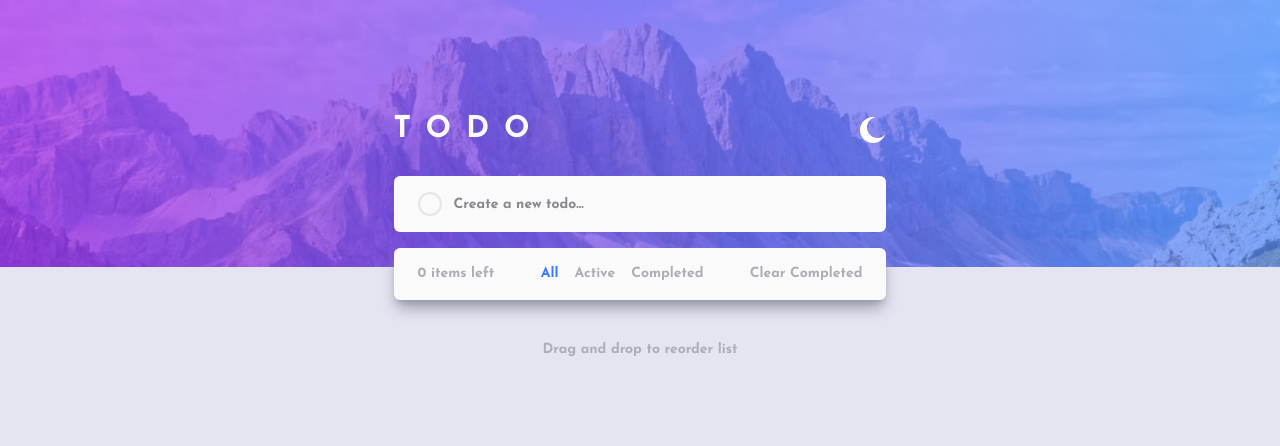
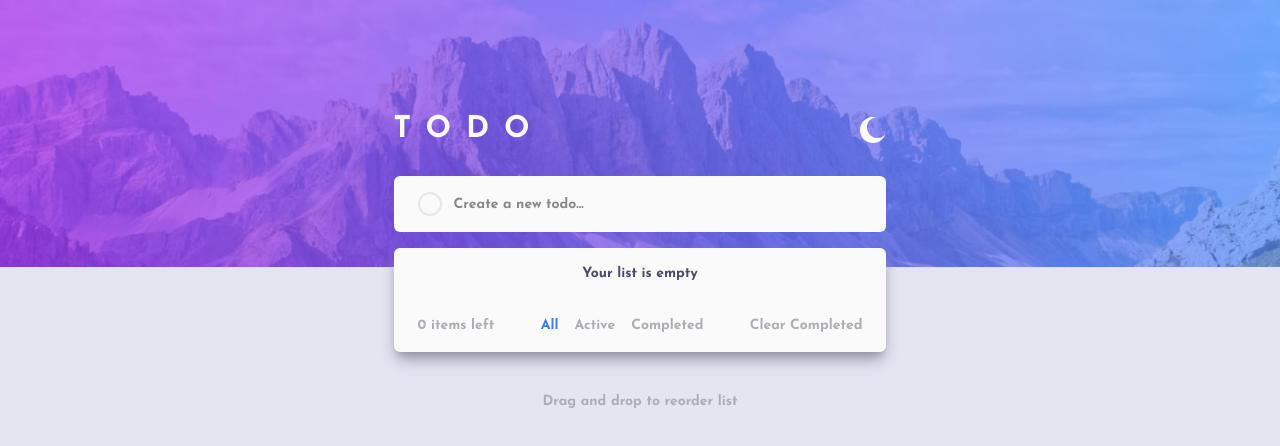
Before and after one commit to tezarsurya/todo-app, a React (Vite) app: page / in a window 1280 px wide. Shown: the top 446 px of the page. Built offline with nearby package versions, Linux system fonts and the light colour scheme.

Commit message:
add empty list placeholder

```diff
--- a/src/App.jsx
+++ b/src/App.jsx
@@ -157,7 +157,11 @@ function App() {
                 ref={provided.innerRef}
                 className="mt-4 w-full rounded-md bg-[#fafafa] font-bold text-[#484b6a] shadow-lg shadow-[#9394a5] transition-colors duration-300 ease-in-out dark:bg-[#1E1F30] dark:text-[#9596A9] dark:shadow-[#0A0C16]"
               >
-                {filteredTodos.length > 0 &&
+                {filteredTodos.length === 0 ? (
+                  <div className="grid place-items-center p-4">
+                    Your list is empty
+                  </div>
+                ) : (
                   filteredTodos.map((item, index) => (
                     <Draggable
                       key={item.id}
@@ -185,7 +189,8 @@ function App() {
                         </li>
                       )}
                     </Draggable>
-                  ))}
+                  ))
+                )}
                 {provided.placeholder}
                 <div className="flex justify-between px-6 py-4 text-[#AEADB5] dark:text-[#6E6881]">
                   <p className="text-sm">
```
